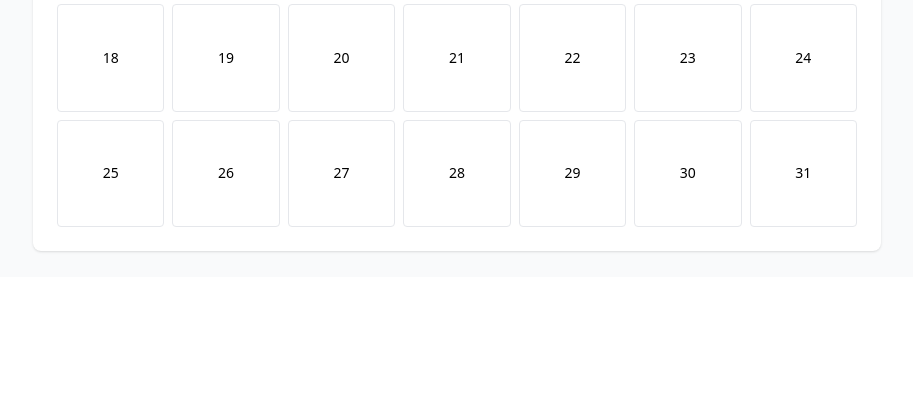
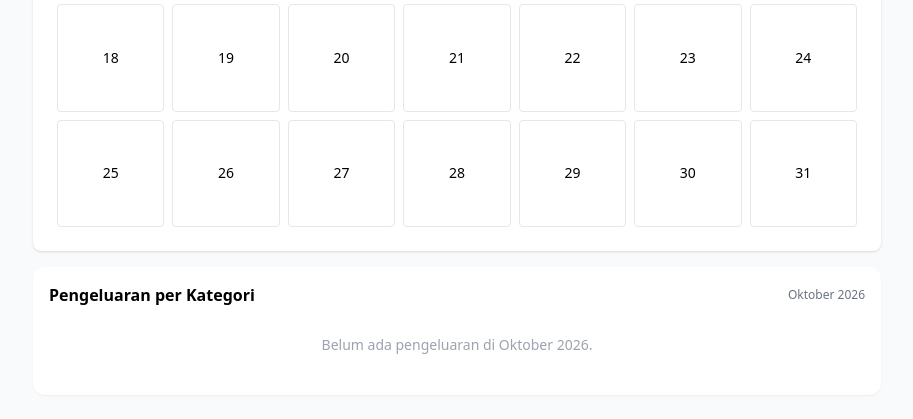
Before and after one commit to santosoisman/isn_rekapin, a Laravel app: page /history in a window 1280 px wide. Shown: the part 523-942 px from the top of the page, without its empty margins (183-1096 px from the left). Before the commit the page ends 776 px from the top, so only its background shows below. Run offline with Laravel 12, Linux system fonts and the light colour scheme; a user stored in the database is signed in; data comes from the database, SQL or seed files in the repository; tables that the repository leaves empty hold one stand-in row (values such as "Sample post"); style sheets or scripts are compiled from the project's sources.

Commit message:
update donut statistik

```diff
--- a/app/Http/Controllers/DashboardController.php
+++ b/app/Http/Controllers/DashboardController.php
@@ -2,6 +2,7 @@
 
 namespace App\Http\Controllers;
 
+use App\Support\CategoryBreakdown;
 use App\Support\MonthTabs;
 use Illuminate\Http\Request;
 
@@ -68,6 +69,8 @@ class DashboardController extends Controller
             ->sortByDesc(fn ($tx) => $tx->date->timestamp * 1000000 + $tx->id)
             ->values();
 
+        $breakdown = CategoryBreakdown::make($book, $from, $to);
+
         $recent = $allMonthTx->take(10);
         $monthTxCount = $allMonthTx->count();
 
@@ -76,7 +79,7 @@ class DashboardController extends Controller
             'months', 'monthLabel',
             'monthIncome', 'monthExpense',
             'categories', 'categoryTotals', 'itemTotalsByCategory',
-            'recent', 'monthTxCount'
+            'recent', 'monthTxCount', 'breakdown'
         ));
     }
 }
--- a/app/Http/Controllers/HistoryController.php
+++ b/app/Http/Controllers/HistoryController.php
@@ -2,6 +2,8 @@
 
 namespace App\Http\Controllers;
 
+use App\Support\CategoryBreakdown;
+use Carbon\Carbon;
 use Illuminate\Http\Request;
 
 class HistoryController extends Controller
@@ -11,8 +13,15 @@ class HistoryController extends Controller
     {
         $book = $request->attributes->get('currentBook');
 
-        $month = $request->query('month', now()->format('Y-m'));
+        $month = (string) $request->query('month', now()->format('Y-m'));
+        if (! preg_match('/^\d{4}-(0[1-9]|1[0-2])$/', $month)) {
+            $month = now()->format('Y-m');
+        }
         [$year, $mon] = explode('-', $month);
+
+        $start = Carbon::createFromFormat('!Y-m', $month)->startOfMonth();
+        $breakdown = CategoryBreakdown::make($book, $start->toDateString(), $start->copy()->endOfMonth()->toDateString());
+        $monthLabel = $start->copy()->locale('id')->translatedFormat('F Y');
 
         $expenses = $book->expenses()
             ->whereYear('date', $year)
@@ -22,7 +31,7 @@ class HistoryController extends Controller
             ->get()
             ->keyBy(fn ($row) => $row->date->format('Y-m-d'));
 
-        return view('history.calendar', compact('book', 'month', 'expenses'));
+        return view('history.calendar', compact('book', 'month', 'expenses', 'breakdown', 'monthLabel'));
     }
 
     // AJAX: detail transaksi pada satu tanggal (dipanggil dari Alpine saat klik hari)
--- a/app/Http/Controllers/TransactionController.php
+++ b/app/Http/Controllers/TransactionController.php
@@ -2,6 +2,7 @@
 
 namespace App\Http\Controllers;
 
+use App\Support\CategoryBreakdown;
 use App\Support\MonthTabs;
 use Illuminate\Http\Request;
 
@@ -52,9 +53,11 @@ class TransactionController extends Controller
         $categories = $book->categories()->with(['items' => fn ($q) => $q->orderBy('name')])->get();
         $itemsByCategory = $categories->mapWithKeys(fn ($cat) => [$cat->id => $cat->items->pluck('name')]);
 
+        $breakdown = CategoryBreakdown::make($book, $from, $to);
+
         return view('transactions.index', compact(
             'book', 'months', 'monthLabel', 'jenis', 'days',
-            'monthIncome', 'monthExpense', 'categories', 'itemsByCategory'
+            'monthIncome', 'monthExpense', 'categories', 'itemsByCategory', 'breakdown'
         ));
     }
 }
--- /dev/null
+++ b/app/Support/CategoryBreakdown.php
@@ -0,0 +1,101 @@
+<?php
+
+namespace App\Support;
+
+use App\Models\Book;
+use Carbon\Carbon;
+
+/**
+ * Rangkuman pengeluaran per Jenis Pengeluaran untuk satu bulan (buat donut chart),
+ * lengkap dengan perbandingan terhadap bulan sebelumnya. Semua dihitung langsung
+ * dari DB, tidak ada total yang disimpan.
+ */
+class CategoryBreakdown
+{
+    // Warna irisan (urut dari yang terbesar); abu-abu untuk "Lainnya"
+    private const COLORS = ['#6366f1', '#f59e0b', '#10b981', '#f43f5e', '#0ea5e9', '#a855f7'];
+    private const OTHER_COLOR = '#94a3b8';
+    private const MAX_SLICES = 5;
+
+    public static function make(Book $book, string $from, string $to): array
+    {
+        $fromDate = Carbon::parse($from)->startOfMonth();
+        $prevFrom = $fromDate->copy()->subMonthNoOverflow()->startOfMonth();
+        $prevTo = $prevFrom->copy()->endOfMonth();
+
+        $names = $book->categories()->pluck('name', 'id');
+
+        $expenses = $book->expenses()
+            ->whereBetween('date', [$from, $to])
+            ->with('item')
+            ->get();
+
+        $prevTotals = $book->expenses()
+            ->whereBetween('date', [$prevFrom->toDateString(), $prevTo->toDateString()])
+            ->selectRaw('category_id, SUM(amount) as total')
+            ->groupBy('category_id')
+            ->pluck('total', 'category_id')
+            ->map(fn ($v) => (float) $v);
+
+        $total = (float) $expenses->sum('amount');
+        $prevTotal = (float) $prevTotals->sum();
+
+        // Satu entri per kategori, terbesar di atas
+        $cats = $expenses->groupBy('category_id')->map(function ($rows, $catId) use ($names, $prevTotals) {
+            $sum = (float) $rows->sum('amount');
+            return [
+                'name' => $names[$catId] ?? 'Tanpa kategori',
+                'total' => $sum,
+                'prev' => (float) ($prevTotals[$catId] ?? 0),
+                'items' => $rows->groupBy(fn ($e) => $e->item_id ?? 0)
+                    ->map(fn ($g) => [
+                        'name' => $g->first()->item->name ?? 'Tanpa item',
+                        'total' => (float) $g->sum('amount'),
+                    ])
+                    ->sortByDesc('total')
+                    ->values()
+                    ->all(),
+            ];
+        })->filter(fn ($c) => $c['total'] > 0)->sortByDesc('total')->values();
+
+        // Kalau kategori lebih dari batas: sisanya digabung jadi "Lainnya"
+        $top = $cats->take(self::MAX_SLICES)->all();
+        $rest = $cats->slice(self::MAX_SLICES);
+        if ($rest->isNotEmpty()) {
+            $top[] = [
+                'name' => 'Lainnya',
+                'total' => (float) $rest->sum('total'),
+                'prev' => (float) $rest->sum('prev'),
+                // rincian "Lainnya" = daftar kategori yang digabung
+                'items' => $rest->map(fn ($c) => ['name' => $c['name'], 'total' => $c['total']])->values()->all(),
+                'other' => true,
+            ];
+        }
+
+        $slices = [];
+        foreach ($top as $i => $c) {
+            $slices[] = $c + [
+                'pct' => $total > 0 ? round($c['total'] / $total * 100, 1) : 0,
+                'color' => ! empty($c['other']) ? self::OTHER_COLOR : self::COLORS[$i % count(self::COLORS)],
+                'change' => self::change($c['total'], $c['prev']),
+            ];
+        }
+
+        return [
+            'total' => $total,
+            'prevTotal' => $prevTotal,
+            'change' => self::change($total, $prevTotal),
+            'prevLabel' => $prevFrom->locale('id')->translatedFormat('M y'),
+            'slices' => $slices,
+        ];
+    }
+
+    // Persen perubahan vs bulan lalu; null kalau bulan lalu kosong (tidak ada pembanding)
+    private static function change(float $now, float $prev): ?float
+    {
+        if ($prev <= 0) {
+            return null;
+        }
+        return round(($now - $prev) / $prev * 100, 0);
+    }
+}
--- a/resources/views/dashboard.blade.php
+++ b/resources/views/dashboard.blade.php
@@ -45,6 +45,9 @@
             </div>
         </div>
     </div>
+
+    {{-- Donut pengeluaran per kategori + perbandingan bulan lalu --}}
+    @include('partials.category-donut', ['breakdown' => $breakdown, 'monthLabel' => $monthLabel])
 
     {{-- Pengeluaran per kategori (bulan terpilih), tap untuk lihat item --}}
     <div class="grid grid-cols-2 sm:grid-cols-3 gap-3 items-start">
--- a/resources/views/history/calendar.blade.php
+++ b/resources/views/history/calendar.blade.php
@@ -61,6 +61,20 @@
                                                         <span x-text="r.price != null ? formatFull(r.price) : ''"></span>
                                                     </div>
                                                 </template>
+                                                <template x-if="item.receipt.adjustments && item.receipt.adjustments.length">
+                                                    <div class="border-t pt-0.5 mt-0.5 space-y-0.5">
+                                                        <template x-for="(a, i2) in item.receipt.adjustments" :key="'a' + i2">
+                                                            <div class="flex justify-between gap-2">
+                                                                <span x-text="a.label"></span>
+                                                                <span x-text="(a.amount < 0 ? '- ' : '+ ') + formatFull(Math.abs(a.amount))"></span>
+                                                            </div>
+                                                        </template>
+                                                        <div class="flex justify-between gap-2 font-medium">
+                                                            <span>Total dibayar</span>
+                                                            <span x-text="formatFull(item.amount)"></span>
+                                                        </div>
+                                                    </div>
+                                                </template>
                                                 <p class="text-[10px] text-gray-400">Hasil scan, tidak ikut perhitungan.</p>
                                             </div>
                                         </details>
@@ -84,6 +98,10 @@
             </div>
         </template>
     </div>
+</div>
+
+<div class="mt-4">
+    @include('partials.category-donut', ['breakdown' => $breakdown, 'monthLabel' => $monthLabel])
 </div>
 
 <script>
--- /dev/null
+++ b/resources/views/partials/category-donut.blade.php
@@ -0,0 +1,118 @@
+{{--
+    Donut pengeluaran per Jenis Pengeluaran + perbandingan dengan bulan lalu.
+    Butuh: $breakdown (App\Support\CategoryBreakdown::make), $monthLabel
+    Sengaja pakai inline style supaya tidak perlu `npm run build`.
+--}}
+@php
+    $slices = $breakdown['slices'];
+    $rp = fn ($n) => 'Rp ' . number_format($n, 0, ',', '.');
+
+    // Badge perubahan: pengeluaran naik = merah, turun = hijau
+    $badge = function (?float $ch, float $total) {
+        if ($ch === null) {
+            return $total > 0 ? ['baru', 'text-gray-500'] : ['', ''];
+        }
+        if ($ch > 0) return ['▲ ' . abs($ch) . '%', 'text-red-600'];
+        if ($ch < 0) return ['▼ ' . abs($ch) . '%', 'text-emerald-600'];
+        return ['sama', 'text-gray-500'];
+    };
+
+    $gap = count($slices) > 1 ? 0.8 : 0;
+    $cum = 0;
+@endphp
+
+<div class="bg-white rounded-xl shadow-sm p-4" x-data="{ sel: null }">
+    <div class="flex items-center justify-between mb-1">
+        <h2 class="font-semibold">Pengeluaran per Kategori</h2>
+        <span class="text-xs text-gray-500">{{ $monthLabel }}</span>
+    </div>
+
+    @if(count($slices) === 0)
+        <p class="text-sm text-gray-400 py-6 text-center">Belum ada pengeluaran di {{ $monthLabel }}.</p>
+    @else
+        {{-- Perbandingan total vs bulan lalu --}}
+        <p class="text-xs text-gray-500 mb-3">
+            @if($breakdown['change'] === null)
+                Belum ada data {{ $breakdown['prevLabel'] }} untuk dibandingkan.
+            @elseif($breakdown['change'] == 0)
+                Sama dengan {{ $breakdown['prevLabel'] }} ({{ $rp($breakdown['prevTotal']) }}).
+            @else
+                <span class="font-semibold {{ $breakdown['change'] > 0 ? 'text-red-600' : 'text-emerald-600' }}">
+                    {{ $breakdown['change'] > 0 ? 'Naik' : 'Turun' }} {{ abs($breakdown['change']) }}%
+                </span>
+                dari {{ $breakdown['prevLabel'] }} ({{ $rp($breakdown['prevTotal']) }})
+            @endif
+        </p>
+
+        {{-- Donut --}}
+        <div style="position:relative;width:11rem;max-width:100%;margin:0 auto;">
+            <svg viewBox="0 0 42 42" style="display:block;width:100%;height:auto;" role="img"
+                 aria-label="Diagram donut pengeluaran per kategori {{ $monthLabel }}">
+                <g transform="rotate(-90 21 21)">
+                    @foreach($slices as $i => $s)
+                        @php
+                            $len = max($s['pct'] - $gap, 0.1);
+                            $off = -$cum;
+                            $cum += $s['pct'];
+                        @endphp
+                        <circle cx="21" cy="21" r="15.9155" fill="none"
+                                stroke="{{ $s['color'] }}" stroke-width="5.5"
+                                stroke-dasharray="{{ $len }} {{ 100 - $len }}" stroke-dashoffset="{{ $off }}"
+                                style="cursor:pointer;transition:opacity .15s;"
+                                :style="sel !== null && sel !== {{ $i }} ? 'opacity:.25' : ''"
+                                @click="sel = sel === {{ $i }} ? null : {{ $i }}">
+                            <title>{{ $s['name'] }}: {{ $rp($s['total']) }} ({{ $s['pct'] }}%)</title>
+                        </circle>
+                    @endforeach
+                </g>
+            </svg>
+
+            {{-- Isi tengah donut --}}
+            <div style="position:absolute;top:0;left:0;right:0;bottom:0;display:flex;flex-direction:column;align-items:center;justify-content:center;text-align:center;pointer-events:none;padding:0 2.2rem;">
+                <div x-show="sel === null">
+                    <p class="text-xs text-gray-500">Total</p>
+                    <p class="text-sm font-bold break-words">{{ $rp($breakdown['total']) }}</p>
+                </div>
+                @foreach($slices as $i => $s)
+                    <div x-show="sel === {{ $i }}" x-cloak>
+                        <p class="text-xs text-gray-500">{{ $s['name'] }}</p>
+                        <p class="text-sm font-bold break-words">{{ $rp($s['total']) }}</p>
+                        <p class="text-xs text-gray-500">{{ $s['pct'] }}%</p>
+                    </div>
+                @endforeach
+            </div>
+        </div>
+
+        {{-- Legenda: tap baris untuk lihat rincian item --}}
+        <div class="mt-4 divide-y">
+            @foreach($slices as $i => $s)
+                @php [$btxt, $bcls] = $badge($s['change'], $s['total']); @endphp
+                <div>
+                    <button type="button" class="w-full text-left py-2 flex items-center gap-2"
+                            @click="sel = sel === {{ $i }} ? null : {{ $i }}">
+                        <span style="width:.75rem;height:.75rem;border-radius:9999px;flex-shrink:0;background:{{ $s['color'] }};"></span>
+                        <span class="text-sm flex-1 min-w-0 break-words">{{ $s['name'] }}</span>
+                        <span class="text-right shrink-0">
+                            <span class="text-sm font-semibold block">{{ $rp($s['total']) }}</span>
+                            <span class="text-xs text-gray-500">{{ $s['pct'] }}%
+                                @if($btxt !== '')<span class="{{ $bcls }}">· {{ $btxt }}</span>@endif
+                            </span>
+                        </span>
+                        <svg class="w-3 h-3 shrink-0 text-gray-400 transition-transform" :class="sel === {{ $i }} ? 'rotate-180' : ''" fill="none" stroke="currentColor" viewBox="0 0 24 24" stroke-width="2">
+                            <path stroke-linecap="round" stroke-linejoin="round" d="M19 9l-7 7-7-7"/>
+                        </svg>
+                    </button>
+                    <div x-show="sel === {{ $i }}" x-cloak class="pb-2 space-y-1" style="padding-left:1.25rem;">
+                        @foreach($s['items'] as $it)
+                            <div class="flex justify-between gap-2 text-xs text-gray-600">
+                                <span class="break-words">{{ $it['name'] }}</span>
+                                <span class="shrink-0">{{ $rp($it['total']) }}</span>
+                            </div>
+                        @endforeach
+                    </div>
+                </div>
+            @endforeach
+        </div>
+        <p class="text-[11px] text-gray-400 mt-2">Perbandingan dihitung terhadap {{ $breakdown['prevLabel'] }}.</p>
+    @endif
+</div>
--- a/resources/views/transactions/index.blade.php
+++ b/resources/views/transactions/index.blade.php
@@ -29,6 +29,10 @@
             @endforeach
         </div>
     </div>
+
+    @if($jenis !== 'masuk')
+        @include('partials.category-donut', ['breakdown' => $breakdown, 'monthLabel' => $monthLabel])
+    @endif
 
     <script type="application/json" id="tx-items-by-category-json">{!! json_encode($itemsByCategory) !!}</script>
 
```
Also changed, not shown: package-lock.json.
